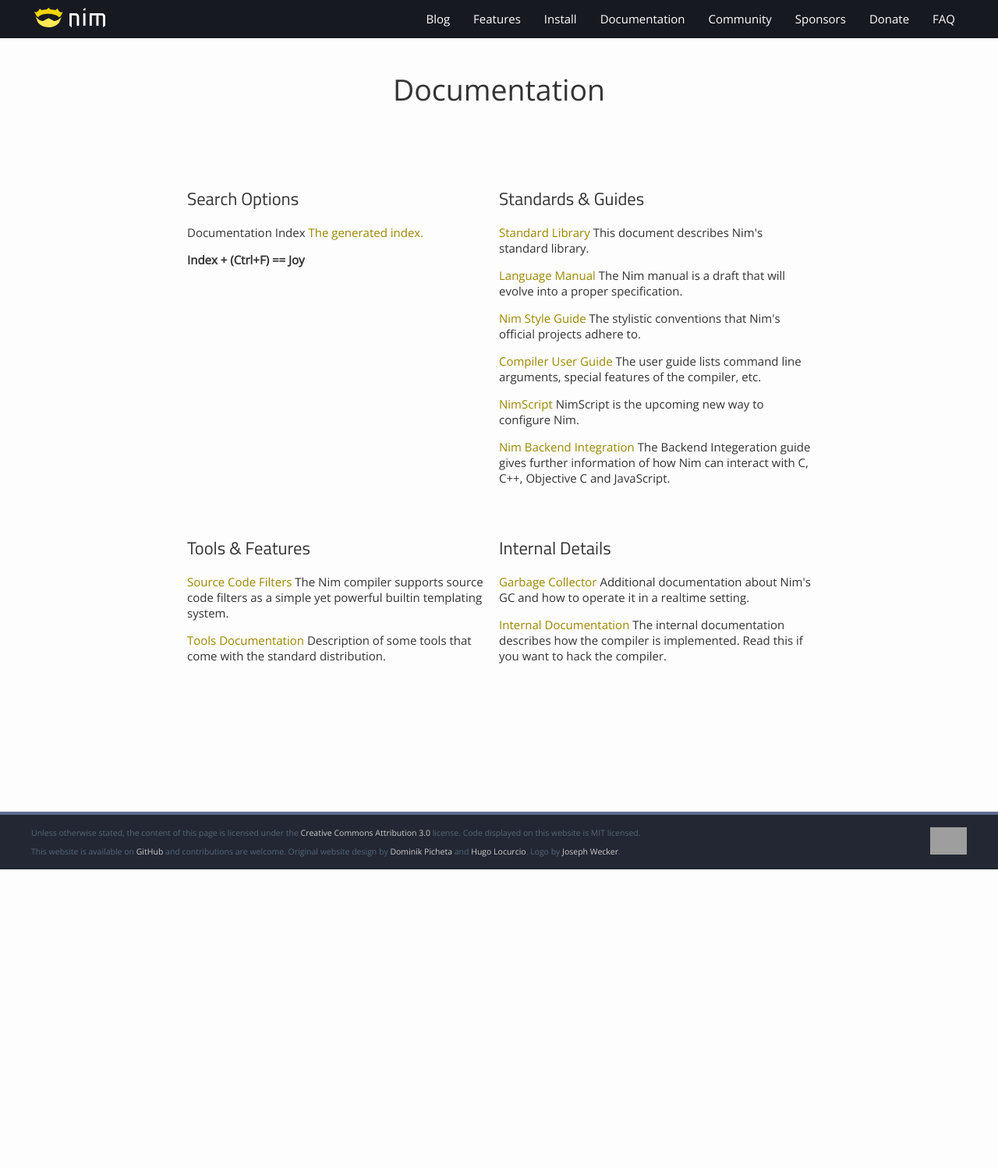
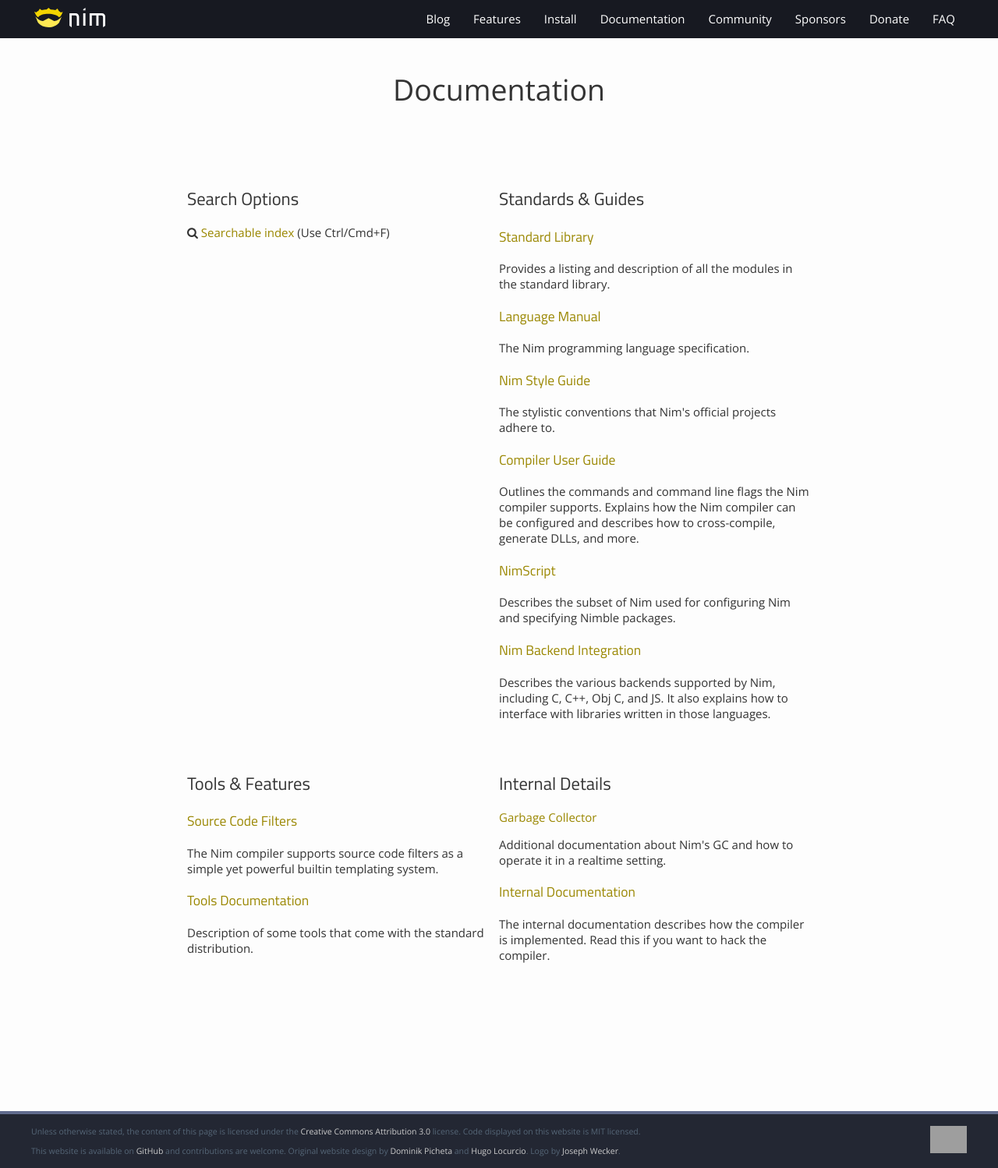
Before and after one commit to nim-lang/website, a Jekyll site: the page built from jekyll/documentation.html, in a window 1280 px wide. Shown: the whole page at 78% size. Built offline with Jekyll 4.4.1, drawn with Linux system fonts in a browser that asks for light colours; before the commit the page ends 1115 px from its top, so only the background shows below that; grey boxes are pictures that could not be loaded.

Commit message:
Improves documentation page.

```diff
--- a/jekyll/assets/css/main.scss
+++ b/jekyll/assets/css/main.scss
@@ -218,12 +218,6 @@
 
 .site-content {
   flex: 1;
-}
-
-@media (max-width: 1250px) {
-  .content {
-    margin: 0 2.5%;
-  }
 }
 
 .text-centered {
@@ -834,6 +828,10 @@
 
 // Styles that apply only to very narrow screens (usually smartphones)
 @media (max-width: 767px) {
+  .content {
+    margin: 0 2.5%;
+  }
+
   footer img {
     height: 25px;
   }
--- a/jekyll/documentation.html
+++ b/jekyll/documentation.html
@@ -6,37 +6,76 @@
   <h1 class="pure-u-1 text-centered page-title main-heading">{{page.title}}</h1>
   <div class="pure-u-1 pure-u-md-1-2">
     <h2 class="">Search Options</h2>
-<p>Documentation Index <a href="/docs/theindex.html">The generated index.</a></p>
-<strong>Index + (Ctrl+F) == Joy</strong>
+    <p>
+      <i class="fa fa-search" aria-hidden="true"></i>
+      <a href="{{ site.baseurl }}/docs/theindex.html">Searchable index</a>
+      (Use Ctrl/Cmd+F)
+    </p>
   </div>
+
   <div class="pure-u-1 pure-u-md-1-2">
-<h2 class="">Standards & Guides</h2>
-<p><a href="/docs/lib.html">Standard Library</a>
- This document describes Nim's standard library.</p>
+    <h2 class="">Standards &amp; Guides</h2>
+    <h3><a href="{{ site.baseurl }}/docs/lib.html">Standard Library</a></h3>
+    <p>
+      Provides a listing and description of all the modules in the standard
+      library.
+    </p>
 
-<p><a href="/docs/manual.html">Language Manual</a> The Nim manual is a draft that will evolve into a proper specification.</p>
+    <h3><a href="{{ site.baseurl }}/docs/manual.html">Language Manual</a></h3>
+    <p>
+      The Nim programming language specification.
+    </p>
 
-<p><a href="/docs/nep1.html">Nim Style Guide</a> The stylistic conventions that Nim's official projects adhere to.</p>
+    <h3><a href="{{ site.baseurl }}/docs/nep1.html">Nim Style Guide</a></h3>
+    <p>
+      The stylistic conventions that Nim's official projects adhere to.
+    </p>
 
-<p><a href="/docs/nimc.html">Compiler User Guide</a> The user guide lists command line arguments, special features of the compiler, etc.</p>
+    <h3><a href="{{ site.baseurl }}/docs/nimc.html">Compiler User Guide</a></h3>
+    <p>
+      Outlines the commands and command line flags the Nim compiler supports.
+      Explains how the Nim compiler can be configured and describes how to
+      cross-compile, generate DLLs, and more.
+    </p>
+    <h3><a href="{{ site.baseurl }}/docs/nims.html">NimScript</a></h3>
+    <p>
+      Describes the subset of Nim used for configuring Nim and specifying
+      Nimble packages.
+    </p>
+    <h3>
+      <a href="{{ site.baseurl }}/docs/backends.html">Nim Backend Integration</a>
+    </h3>
+    <p>
+      Describes the various backends supported by Nim, including C, C++, Obj C,
+      and JS. It also explains how to interface with libraries written in those
+      languages.
+    </p>
+  </div>
 
-<p><a href="/docs/nims.html">NimScript</a> NimScript is the upcoming new way to configure Nim.</p>
+  <div class="pure-u-1 pure-u-md-1-2">
+    <h2 class="">Tools &amp; Features</h2>
+    <h3><a href="{{ site.baseurl }}/docs/filters.html">Source Code Filters</a></h3>
+    <p>
+      The Nim compiler supports source code filters as a simple yet powerful
+      builtin templating system.
+    </p>
+    <h3><a href="{{ site.baseurl }}/docs/tools.html">Tools Documentation</a></h3>
+    <p>
+      Description of some tools that come with the standard distribution.
+    </p>
+  </div>
 
-<p><a href="/docs/backends.html">Nim Backend Integration</a> The Backend Integeration guide gives further information of how Nim can interact with C, C++, Objective C and JavaScript.</p>
-
-</div>
-<div class="pure-u-1 pure-u-md-1-2">
-<h2 class="">Tools & Features</h2>
-
-<p><a href="/docs/filters.html">Source Code Filters</a> The Nim compiler supports source code filters as a simple yet powerful builtin templating system.</p>
-
-<p><a href="/docs/tools.html">Tools Documentation</a> Description of some tools that come with the standard distribution.</p>
-
-</div>
   <div class="pure-u-1 pure-u-md-1-2">
     <h2 class="">Internal Details</h2>
-<p><a href="/docs/gc.html">Garbage Collector</a> Additional documentation about Nim's GC and how to operate it in a realtime setting.</p>
-
-<p><a href="/docs/intern.html">Internal Documentation</a> The internal documentation describes how the compiler is implemented. Read this if you want to hack the compiler.</p>
+    <p><a href="{{ site.baseurl }}/docs/gc.html">Garbage Collector</a></h3>
+    <p>
+      Additional documentation about Nim's GC and how to operate it in a
+      realtime setting.
+    </p>
+    <h3><a href="{{ site.baseurl }}/docs/intern.html">Internal Documentation</a></h3>
+    <p>
+      The internal documentation describes how the compiler is implemented.
+      Read this if you want to hack the compiler.
+    </p>
   </div>
 </section>
```
Also changed, not shown: README.md. Lines whose indentation alone changed are shown as unchanged.
